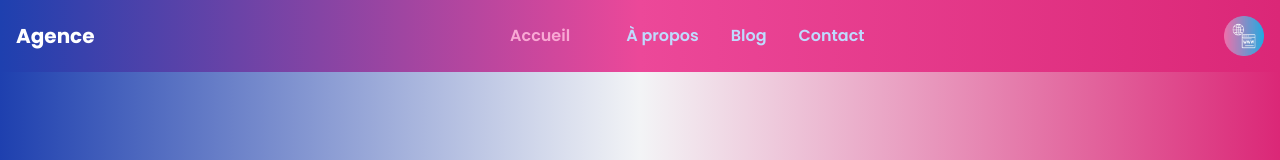
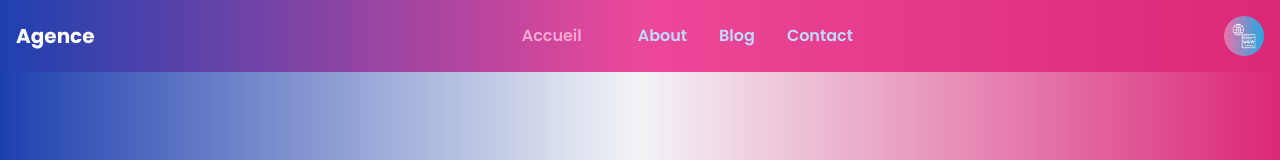
Before and after one commit to Paparapy/TechnoSitereact, a React (Vite) app: page /technology in a window 1280 px wide. Shown: the top 160 px of the page. Built offline with nearby package versions, Linux system fonts and the light colour scheme.

Commit message:
modification du page dist

```diff
--- a/src/Components/Navbar.jsx
+++ b/src/Components/Navbar.jsx
@@ -127,7 +127,7 @@ const Navbar = () => {
                 : " duration-500  "
             } font-semibold text-blue-200 hover:text-white`}
           >
-            À propos
+            About
           </Link>
           <Link
             to="/blog"
```
Also changed, not shown: 2 other files (tests, documents, lock files or other folders).
